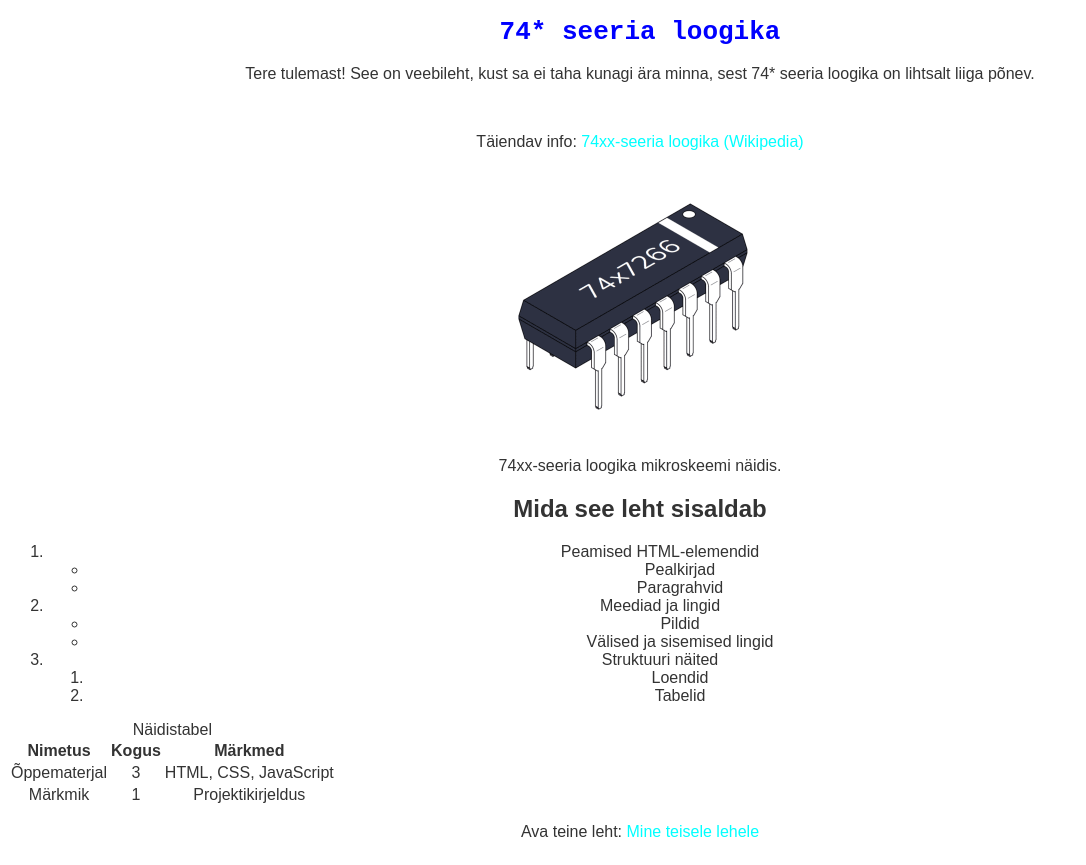
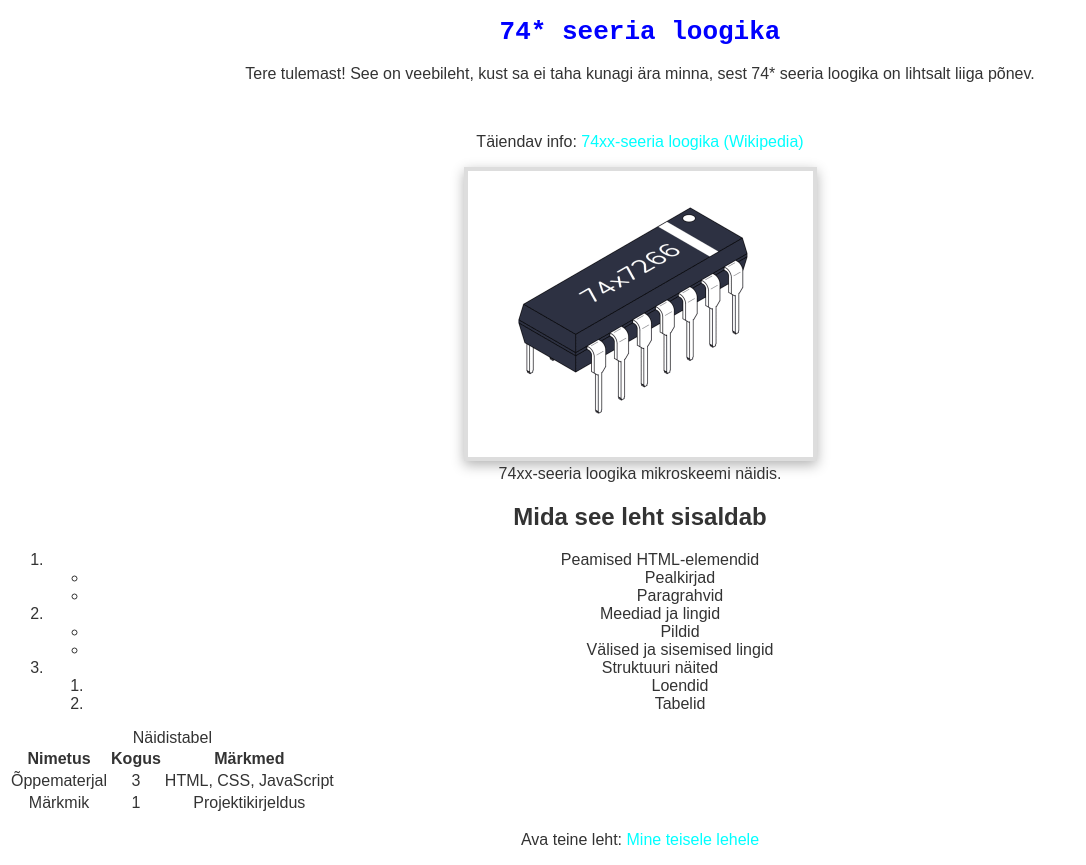
Before and after one commit to akiko-yuki/sje2025, a plain HTML site: page index.html in a window 1280 px wide. Shown: the whole page, without its empty margins (0-1086 px from the left). Drawn offline with Linux system fonts and the light colour scheme.

Commit message:
css: img frame w. shadow

```diff
--- a/style.css
+++ b/style.css
@@ -20,3 +20,8 @@ a {
 a:hover {
     text-decoration: underline;
 }
+
+img {
+  border: 4px solid #ddd;
+  box-shadow: 0 4px 12px rgba(0, 0, 0, 0.3);
+}
```
